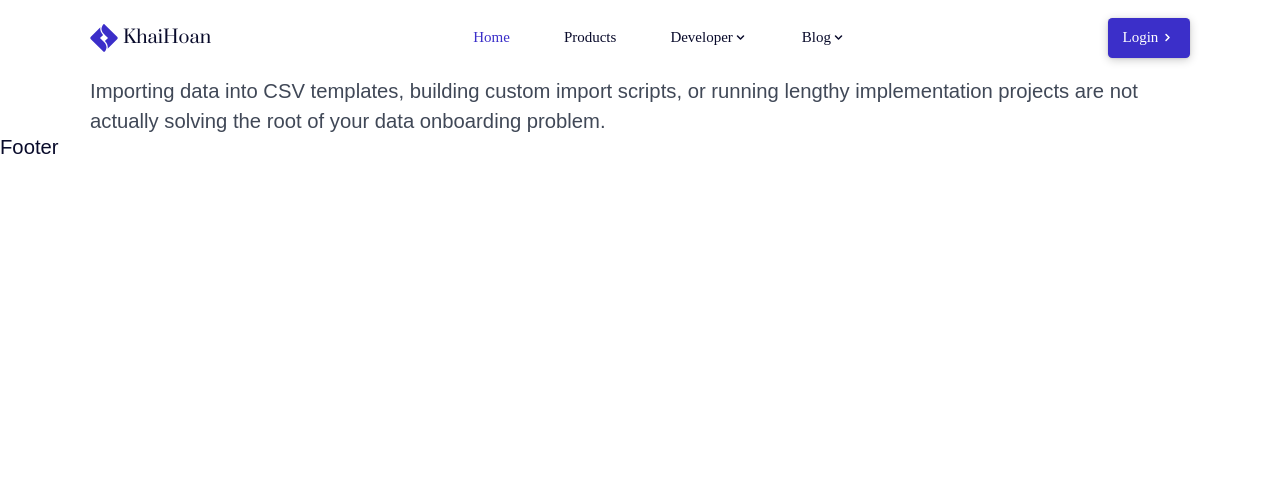
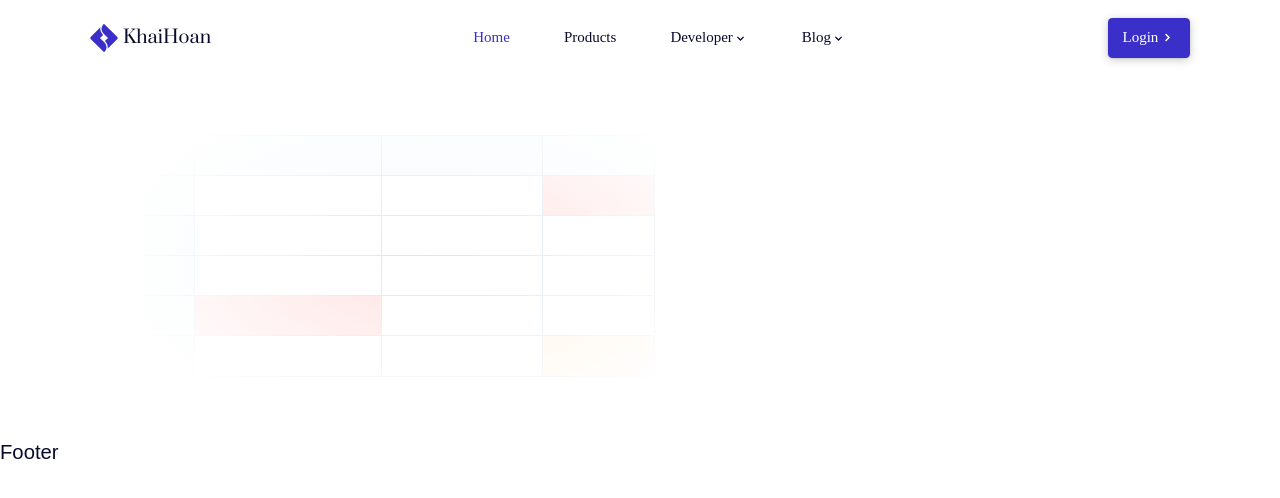
Before and after one commit to khaihoan-se/react-2022, a React (Create React App) app in the folder client/: page / in a window 1280 px wide. Shown: the top 498 px of the page. Built offline with nearby package versions, Linux system fonts and the light colour scheme.

Commit message:
React icons - hover menu table

```diff
--- a/client/package.json
+++ b/client/package.json
@@ -17,6 +17,7 @@
     "react": "^18.0.0",
     "react-dom": "^18.0.0",
     "react-firebaseui": "^6.0.0",
+    "react-icons": "^4.3.1",
     "react-router-dom": "^6.3.0",
     "react-scripts": "5.0.1",
     "styled-components": "^5.3.5",
--- a/client/src/components/features/home/Sliders.tsx
+++ b/client/src/components/features/home/Sliders.tsx
@@ -1,6 +1,32 @@
 const Sliders = () => {
     return (
-        <div>sliders</div>
+        <div>
+            <svg fill="none" height="360" viewBox="0 0 675 360" width="675" xmlns="http://www.w3.org/2000/svg">
+                <rect height="241" stroke="#DBE5F0" width="49" x="55.5" y="59.5"></rect>
+                <rect fill="#F6FAFC" height="40" width="507" x="57" y="60"></rect>
+                <rect fill="#F6FAFC" height="40" width="507" x="57" y="60"></rect>
+                <rect fill="#F6FAFC" height="240" width="47" x="57" y="60"></rect>
+                <rect fill="#F6FAFC" height="240" width="47" x="57" y="60"></rect>
+                <rect fill="#FFC98A" height="40" opacity="0.25" width="111" x="453" y="260"></rect>
+                <rect fill="#FF8A8A" height="40" opacity="0.25" width="111" x="453" y="100"></rect>
+                <rect fill="#FF8A8A" height="40" opacity="0.25" width="186" x="105" y="220"></rect>
+                <rect height="241" stroke="#DBE5F0" width="187" x="104.5" y="59.5"></rect>
+                <rect height="241" stroke="#DBE5F0" width="161" x="291.5" y="59.5"></rect>
+                <rect height="241" stroke="#DBE5F0" width="112" x="452.5" y="59.5"></rect>
+                <line stroke="#DBE5F0" x1="56" x2="564" y1="99.5" y2="99.5"></line>
+                <line stroke="#DBE5F0" x1="56" x2="564" y1="139.5" y2="139.5"></line>
+                <line stroke="#DBE5F0" x1="56" x2="564" y1="179.5" y2="179.5"></line>
+                <line stroke="#DBE5F0" x1="56" x2="564" y1="219.5" y2="219.5"></line>
+                <line stroke="#DBE5F0" x1="56" x2="564" y1="259.5" y2="259.5"></line>
+                <rect fill="url(#paint0_radial)" height="360" rx="12" width="675"></rect>
+                <defs>
+                    <radialGradient cx="0" cy="0" gradientTransform="translate(337.5 180) rotate(90) scale(180 337.5)" gradientUnits="userSpaceOnUse" id="paint0_radial" r="1">
+                        <stop stopColor="white" stopOpacity="0"></stop>
+                        <stop offset="1" stopColor="white"></stop>
+                    </radialGradient>
+                </defs>
+            </svg>
+        </div>
     )
 }
 export default Sliders;
--- a/client/src/components/partials/Header.tsx
+++ b/client/src/components/partials/Header.tsx
@@ -22,7 +22,7 @@ const Header = () => {
 
     useEffect(() => {
         const handleScroll = () => {
-            setIsTop(window.scrollY > 600)
+            setIsTop(window.scrollY > 700)
         }
         document.addEventListener('scroll', handleScroll)
     }, [])
@@ -33,12 +33,13 @@ const Header = () => {
     return (
         <Nav isTop={isTop}>
             <HeaderContainer>
+                {/* Logo */}
                 <Logo title="KhaiHoan" />
                 {/* Menu desktop */}
                 <HeaderMenuDesktop>
                     {
                         MENU__LIST.map((item: any) => (
-                            <MenuItemDesktop key={item.path} href={item.path} title={item.title} icon={item.icon} />
+                            <MenuItemDesktop key={item.path} href={item.path} title={item.title} icon={item.icon} tables={item.tables} />
                         ))
                     }
                 </HeaderMenuDesktop>
@@ -56,14 +57,15 @@ const Header = () => {
                         }
                     </HeaderMenuMobileUl>
                 </HeaderMenuMobile>
-                {/* <Button title="Avatar" /> */}
+                {/* Button Login */}
                 <HeaderButtonLogin>
                     <Button title="Login" icon={
                         <svg xmlns="http://www.w3.org/2000/svg" viewBox="0 0 20 20" fill="currentColor">
-                            <path fill-rule="evenodd" d="M7.293 14.707a1 1 0 010-1.414L10.586 10 7.293 6.707a1 1 0 011.414-1.414l4 4a1 1 0 010 1.414l-4 4a1 1 0 01-1.414 0z" clip-rule="evenodd" />
+                            <path fillRule="evenodd" d="M7.293 14.707a1 1 0 010-1.414L10.586 10 7.293 6.707a1 1 0 011.414-1.414l4 4a1 1 0 010 1.414l-4 4a1 1 0 01-1.414 0z" clipRule="evenodd" />
                         </svg>
                     }/>
                 </HeaderButtonLogin>
+                {/* Button Open Menu */}
                 <HeaderButtonMenu onClick={handleOpenMenuMobile}>
                     <Button title="Menu" />
                 </HeaderButtonMenu>
--- a/client/src/components/shared/MenuItemDesktop.tsx
+++ b/client/src/components/shared/MenuItemDesktop.tsx
@@ -1,15 +1,15 @@
 import React from "react";
 import { Link, useLocation } from "react-router-dom";
-import styled from "styled-components";
-import { colors, sizes } from "styles/Variables";
-
+import { NavItemHeader, NavItemHeaderBlog, NavItemHeaderDev, NavItemHeaderBlogUl } from "styles/MenuItemDesktopStyle";
+import {BiChevronDown} from "react-icons/bi"
 interface NavItemProps {
     href: string;
     title: string;
     icon?: boolean;
+    tables?: any;
 }
 
-const MenuItemDesktop: React.FC<NavItemProps> = ({href, title, icon}) => {
+const MenuItemDesktop: React.FC<NavItemProps> = ({href, title, icon, tables}) => {
     const router = useLocation();
     const isActive = (href: string) => {
         if(router.pathname === href) return true
@@ -19,37 +19,42 @@ const MenuItemDesktop: React.FC<NavItemProps> = ({href, title, icon}) => {
                 <Link to={href}>
                     <span>{title}</span>
                     {
-                        icon && <svg xmlns="http://www.w3.org/2000/svg" viewBox="0 0 20 20" fill="currentColor">
-                                    <path fillRule="evenodd" d="M5.293 7.293a1 1 0 011.414 0L10 10.586l3.293-3.293a1 1 0 111.414 1.414l-4 4a1 1 0 01-1.414 0l-4-4a1 1 0 010-1.414z" clipRule="evenodd" />
-                                </svg>
+                        icon && <BiChevronDown />
+                    }
+                    {
+                        tables.length >= 1 && title === 'Blog'
+                        ? <NavItemHeaderBlog  className="nav__item__header__ul--hover">
+                            <NavItemHeaderBlogUl>
+                                {
+                                    tables.map((table: any, index: number) => (
+                                        <li key={index}>
+                                            <Link to={`${table.path}`}>{table.table}</Link>
+                                        </li>
+                                    ))
+                                }
+                            </NavItemHeaderBlogUl>
+                            <div>
+                                Blog Post
+                            </div>
+                        </NavItemHeaderBlog>
+                        : tables.length >= 1 && title === 'Developer'
+                        ? <NavItemHeaderDev  className="nav__item__header__ul--hover">
+                            <NavItemHeaderBlogUl>
+                                {
+                                    tables.map((table: any, index: number) => (
+                                        <li key={index}>{table.table}</li>
+                                    ))
+                                }
+                            </NavItemHeaderBlogUl>
+                            <div>
+                                Blog Post
+                            </div>
+                        </NavItemHeaderDev> : ''
                     }
                 </Link>
             </NavItemHeader>
     )
 }
-interface NavItemHeaderProps {
-    isActive: any;
-}
-const NavItemHeader = styled.li<NavItemHeaderProps>`
-    height: 100%;
-    margin-left: 1.5rem;
-    margin-right: 1.5rem;
-    & a {
-        display: flex;
-        align-items: center;
-        height: 100%;
-    }
-    & span {
-        font-size: ${sizes.sizeMenu};
-        color: ${props => props.isActive ? colors.colorMain : colors.colorText};
-        font-weight: 500;
-        font-family: 'PT Serif Caption', serif;
-    }
-    & svg {
-        width: ${sizes.sizeMenu};
-        fill: ${props => props.isActive ? colors.colorMain : colors.colorText};
-    }
-`;
 
 
 export default MenuItemDesktop;
--- a/client/src/components/shared/MenuItemMobile.tsx
+++ b/client/src/components/shared/MenuItemMobile.tsx
@@ -1,6 +1,7 @@
 import React from 'react';
 import { Link } from 'react-router-dom';
 import styled from 'styled-components';
+import {BiChevronDown} from "react-icons/bi"
 
 interface NavItemTypeProps {
     href: string;
@@ -14,9 +15,7 @@ const MenuItemMobile: React.FC<NavItemTypeProps> = ({ href, title, icon, onClick
       <Link to={`${href}`}>
         <span>{title}</span>
         {
-          icon && <svg xmlns="http://www.w3.org/2000/svg" viewBox="0 0 20 20" fill="currentColor">
-                    <path fillRule="evenodd" d="M5.293 7.293a1 1 0 011.414 0L10 10.586l3.293-3.293a1 1 0 111.414 1.414l-4 4a1 1 0 01-1.414 0l-4-4a1 1 0 010-1.414z" clipRule="evenodd" />
-                  </svg>
+          icon && <BiChevronDown />
         }
       </Link>
     </NavItemHeader>
--- a/client/src/constants/index.ts
+++ b/client/src/constants/index.ts
@@ -2,33 +2,35 @@ export const MENU__LIST = [
     {
         title: 'Home',
         path: '/',
-        icon: false
+        icon: false,
+        tables: []
     },
     {
         title: 'Products',
         path: '/products',
-        icon: false
+        icon: false,
+        tables: []
     },
     {
         title: 'Developer',
         path: '/developer',
         icon: true,
-        version: [
-            { title: 'Version 1', path: '/developer/version1' },
-            { title: 'Version 2', path: '/developer/version2' },
-            { title: 'Version 3', path: '/developer/version3' },
-            { title: 'Version 4', path: '/developer/version4' },
+        tables: [
+            { table: 'HTML & CSS', path: '/blog/htmlcss' },
+            { table: 'JavaScript', path: '/blog/javascript' },
+            { table: 'ReactJs & React Native', path: '/blog/react' },
+            { table: 'NodeJs', path: '/blog/nodejs' },
         ]
     },
     {
         title: 'Blog',
         path: '/blog',
         icon: true,
-        version: [
-            { title: 'Version 1', path: '/developer/version1' },
-            { title: 'Version 2', path: '/developer/version2' },
-            { title: 'Version 3', path: '/developer/version3' },
-            { title: 'Version 4', path: '/developer/version4' },
+        tables: [
+            { table: 'HTML & CSS', path: '/blog/htmlcss' },
+            { table: 'JavaScript', path: '/blog/javascript' },
+            { table: 'ReactJs & React Native', path: '/blog/react' },
+            { table: 'NodeJs', path: '/blog/nodejs' },
         ]
     },
 ]
--- a/client/src/hooks/useDocumentTitle.ts
+++ b/client/src/hooks/useDocumentTitle.ts
@@ -10,7 +10,7 @@ const useDocumentTitle = (title: string, prevailOnUnmount:boolean = false) => {
         if (!prevailOnUnmount) {
         document.title = defaultTitle.current;
         }
-    }, [])
+    }, [prevailOnUnmount])
 
 }
 export default useDocumentTitle
--- a/client/src/pages/Home.tsx
+++ b/client/src/pages/Home.tsx
@@ -1,11 +1,12 @@
-import { Container, P } from "styles/GlobalStyles";
+import { Container } from "styles/GlobalStyles";
 import useDocumentTitle from "hooks/useDocumentTitle";
+import Sliders from "components/features/home/Sliders";
 
 const Home = () => {
     useDocumentTitle('The leading data onboarding platform for')
     return (
         <Container>
-            <P>Importing data into CSV templates, building custom import scripts, or running lengthy implementation projects are not actually solving the root of your data onboarding problem.</P>
+            <Sliders />
         </Container>
     )
 }
--- /dev/null
+++ b/client/src/styles/MenuItemDesktopStyle.ts
@@ -0,0 +1,65 @@
+import styled from "styled-components";
+import { colors, sizes } from "styles/Variables";
+
+interface NavItemHeaderProps {
+    isActive: any;
+}
+export const NavItemHeader = styled.li<NavItemHeaderProps>`
+    height: 100%;
+    margin-left: 1.5rem;
+    margin-right: 1.5rem;
+    & a {
+        display: flex;
+        align-items: center;
+        height: 100%;
+    }
+    & span {
+        font-size: ${sizes.sizeMenu};
+        color: ${props => props.isActive ? colors.colorMain : colors.colorText};
+        font-weight: 500;
+        font-family: 'PT Serif Caption', serif;
+        padding: .5rem 0;
+    }
+    & svg {
+        width: ${sizes.sizeMenu};
+        fill: ${props => props.isActive ? colors.colorMain : colors.colorText};
+    }
+    &:hover .nav__item__header__ul--hover {
+        visibility: visible;
+        opacity: 1;
+    }
+`;
+export const NavItemHeaderBlog = styled.div`
+    min-width: 500px;
+    padding: 1.2rem;
+    background-color: ${colors.colorWhite};
+    display: flex;
+    border-radius: .25rem;
+    position: absolute;
+    top: 65px;
+    left: 50%;
+    transform: translate(-50%, -5%);
+    box-shadow: rgb(0 0 0 / 5%) 0px 2px 4px, rgb(0 0 0 / 10%) 0px 4px 24px;
+    visibility: hidden;
+    opacity: 0;
+    & li {
+        font-size: 15px;
+    }
+`;
+export const NavItemHeaderDev = styled.div`
+    min-width: 500px;
+    padding: 1.2rem;
+    background-color: ${colors.colorDaemon};
+    display: flex;
+    border-radius: .25rem;
+    position: absolute;
+    top: 65px;
+    left: 50%;
+    transform: translate(-50%, -5%);
+    box-shadow: rgb(0 0 0 / 5%) 0px 2px 4px, rgb(0 0 0 / 10%) 0px 4px 24px;
+    visibility: hidden;
+    opacity: 0;
+`;
+export const NavItemHeaderBlogUl = styled.ul`
+
+`;
```
Also changed, not shown: client/src/components/partials/Header.elements.ts (line endings or trailing spaces), 1 other file (tests, documents, lock files or other folders).
